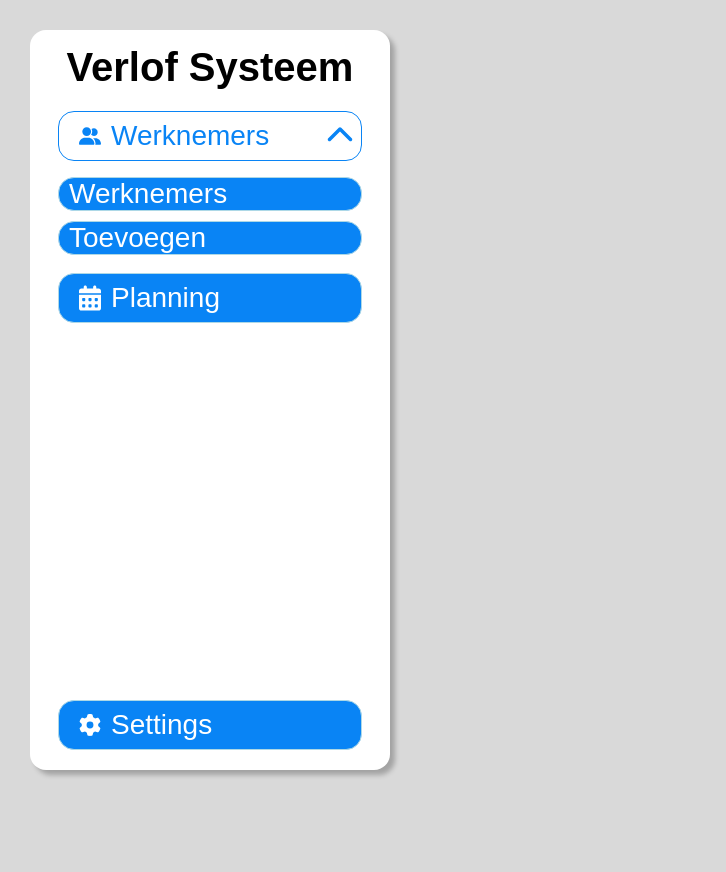
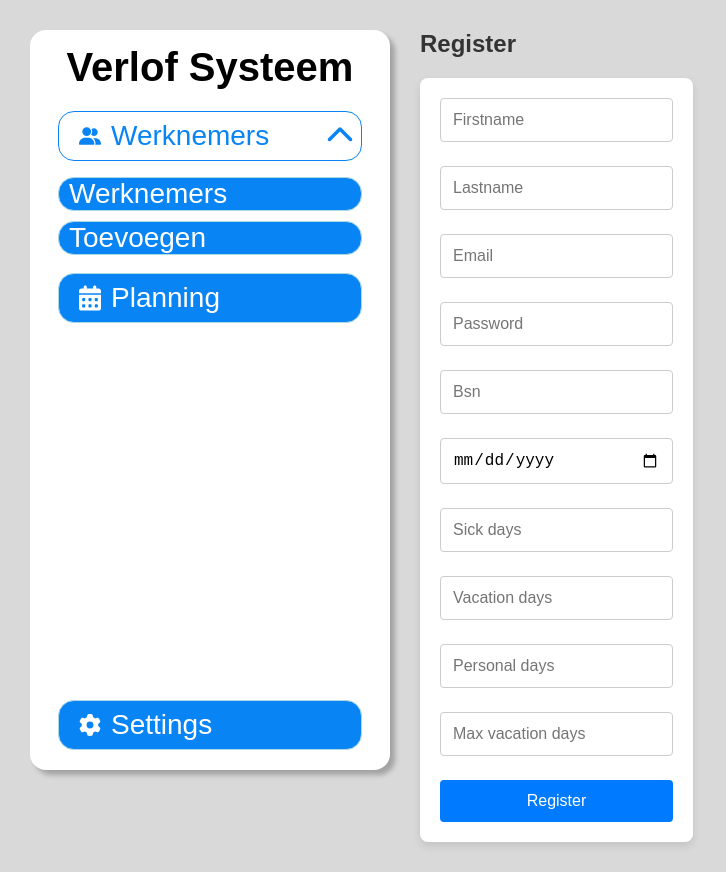
Before and after one commit to jordiverbeek/geoprofs-frontend, a React app: page /register in a window 1280 px wide. Shown: the whole page, without its empty margins (0-726 px from the left). Before the commit the page ends 800 px from the top, so only its background shows below. Built offline with nearby package versions, Linux system fonts and the light colour scheme; the HTML template or start-up script is replaced by a standard one.

Commit message:
Dashboard

```diff
--- a/src/App.jsx
+++ b/src/App.jsx
@@ -2,6 +2,7 @@ import { useState } from 'react'
 import { BrowserRouter, Routes, Route } from 'react-router-dom'
 import Home from './pages/Home'
 import Login from './pages/Login'
+import Register from './pages/Register'
 import Sidebar from './components/Sidebar'
 
 function App() {
@@ -15,6 +16,7 @@ function App() {
                     <Routes>
                         <Route path="/" element={<Home />} />
                         <Route path="/login" element={<Login />} />
+                        <Route path="/register" element={<Register />} />
                     </Routes>
                 </section>
             </BrowserRouter>
--- a/src/components/Sidebar.jsx
+++ b/src/components/Sidebar.jsx
@@ -1,16 +1,18 @@
 import React, { useState } from 'react';
-import { Link } from 'react-router-dom';
+import { Link, useNavigate } from 'react-router-dom';
 import { FontAwesomeIcon } from '@fortawesome/react-fontawesome';
 import { faCalendarDays, faUserGroup, faGear, faChevronDown } from '@fortawesome/free-solid-svg-icons';
 
 const Sidebar = () => {
     const [active, setActive] = useState(true);
-
+    const navigate = useNavigate();
     return (
         <section className='vlx-sidebar'>
             <div className='container'>
                 <div className='container-top'>
-                    <h1>Verlof Systeem</h1>
+                    <h1 onClick={() => navigate('/')}>
+                        Verlof Systeem
+                    </h1>
                     <Link className={`a ${active ? 'active' : ''}`} to={'/werknemers'} onClick={() => setActive(!active)}>
                         <FontAwesomeIcon className='icons' icon={faUserGroup} />
                         Werknemers
--- a/src/index.css
+++ b/src/index.css
@@ -1,11 +1,11 @@
 * { margin: 0px; padding: 0px; box-sizing: border-box; }
 body { background-color: #D9D9D9; font-family: 'Ubuntu', sans-serif; }
-.vlx-main-page { width: 100%; height: 100%; display: flex; justify-content: space-between; }
+.vlx-main-page { width: 100%; height: 100%; display: grid; grid-template-columns: 360px auto; gap: 30px; padding: 30px; }
 
 
 
 .vlx-body {  }
-.vlx-body { padding: 30px; width: 60%; display: flex; }
+.vlx-body { width: 100%; display: flex; }
 
 
 
@@ -13,7 +13,7 @@ body { background-color: #D9D9D9; font-family: 'Ubuntu', sans-serif; }
 
 
 .vlx-sidebar {  }
-.vlx-sidebar { width: 360px; height: calc(100vh - 60px); display: flex; justify-content: center; background-color: #ffffff; box-shadow: 5px 5px 5px 0px rgba(0,0,0,.25); color: #fff; padding: 10px; margin: 30px; border-radius: 16px; }
+.vlx-sidebar { width: 360px; height: calc(100vh - 60px); display: flex; justify-content: center; background-color: #ffffff; box-shadow: 5px 5px 5px 0px rgba(0,0,0,.25); color: #fff; padding: 10px; border-radius: 16px; }
 .vlx-sidebar .container { width: 100%; height: 100%; display: flex; flex-direction: column; justify-content: space-between;}
 .vlx-sidebar .container .container-top { width: 100%; height: 50%; display: flex; flex-direction: column; gap: 1rem; }
 .vlx-sidebar .container h1 { color: #000; font-size: 40px; font-weight: 900; text-align: center; margin: 5px 5px;}
--- a/src/main.jsx
+++ b/src/main.jsx
@@ -2,6 +2,7 @@ import { StrictMode } from 'react'
 import { createRoot } from 'react-dom/client'
 import App from './App.jsx'
 import './index.css'
+import './nick.css'
 
 createRoot(document.getElementById('root')).render(
   <StrictMode>
--- /dev/null
+++ b/src/nick.css
@@ -0,0 +1,20 @@
+.register-from { display: flex; flex-direction: column; gap: 1.5rem; width: 100%; max-width: 400px; padding: 20px; background-color: white; border-radius: 8px; box-shadow: 0 4px 8px rgba(0, 0, 0, 0.1); }
+.register-from input { padding: 12px; border: 1px solid #ccc; border-radius: 4px; font-size: 16px; width: 100%; }
+.register-from button { padding: 12px; background-color: #007bff; color: white; border: none; border-radius: 4px; font-size: 16px; cursor: pointer; transition: background-color 0.3s ease; }
+.register-from button:hover { background-color: #0056b3; }
+h1 { font-size: 24px; margin-bottom: 20px; color: #333; }
+
+
+
+
+
+
+
+
+.dashboard { width: 100%; display: flex; flex-direction: column; gap: 30px; }
+.dashboard .widgets { display: flex; justify-content: space-between; gap: 30px; }
+.dashboard .widget { background-color: white; border-radius: 8px; padding: 16px; min-height: 150px; width: 25%; text-align: center; box-shadow: 5px 5px 5px rgba(0, 0, 0, 0.25); display: grid; place-content: center; }
+.dashboard .widget h3 { margin: 0; font-size: 18px; color: black; }
+.dashboard .widget p { font-size: 24px; font-weight: bold; color: black; margin: 5px 0 0 0; }
+
+.dashboard .content { background-color: white; border-radius: 8px; padding: 30px; height: 100%; box-shadow: 5px 5px 5px rgba(0, 0, 0, 0.25); }
--- a/src/pages/Home.jsx
+++ b/src/pages/Home.jsx
@@ -1,14 +1,34 @@
-import React from 'react'
+import React from 'react';
 
 const Home = () => {
-  return (
-    <section>
-        <div>
-            <h1>Home</h1>
-            <p>Welcome to the Home</p>
+    return (
+        <div className='dashboard'>
+
+            <div className='widgets'>
+                <div className='widget'>
+                    <h3>Aanwezigen</h3>
+                    <p>17</p>
+                </div>
+                <div className='widget'>
+                    <h3>Afwezigen</h3>
+                    <p>5</p>
+                </div>
+                <div className='widget'>
+                    <h3>ziekte percentage</h3>
+                    <p>100%</p>
+                </div>
+                <div className='widget'>
+                    <h3>Verlof uren</h3>
+                    <p>23</p>
+                </div>
+            </div>
+
+            <div className='content'>
+                {/* Content below the stats, if any */}
+            </div>
+
         </div>
-    </section>
-  )
+    );
 }
 
-export default Home
+export default Home;
--- /dev/null
+++ b/src/pages/Register.jsx
@@ -0,0 +1,153 @@
+import React, { useState } from 'react';
+
+const Register = () => {
+    const [formData, setFormData] = useState({
+        username: '',
+        email: '',
+        password: '',
+        confirmPassword: ''
+    });
+
+    const [errorMessage, setErrorMessage] = useState('');
+    const [successMessage, setSuccessMessage] = useState('');
+
+    const handleChange = (e) => {
+        const { name, value } = e.target;
+        setFormData({
+            ...formData,
+            [name]: value
+        });
+    };
+
+    const handleSubmit = (e) => {
+        e.preventDefault();
+
+        // Reset messages
+        setErrorMessage('');
+        setSuccessMessage('');
+
+        // Check if passwords match
+
+            // Handle form submission (e.g., API call)
+            console.log('Form Submitted', formData);
+
+            // Clear the form fields after submission
+            setFormData({
+                firstname: '',
+                lastname: '',
+                email: '',
+                password: '',
+                bsn: '',
+                date_of_service: '',
+                sick_days: '',
+                vacation_days: '',
+                personal_days: '',
+                max_vacation_days: ''
+
+            });
+
+            // Show success message
+            setSuccessMessage('Registration successful!');
+
+    };
+
+    return (
+        <div>
+            <div className='container-form'>
+                <h1>Register</h1>
+                <form onSubmit={handleSubmit} className='register-from'>
+                    <input
+                        type="text"
+                        name="firstname"
+                        placeholder="Firstname"
+                        value={formData.firstname}
+                        onChange={handleChange}
+                        required
+                    />
+                    <input
+                        type="text"
+                        name="lastname"
+                        placeholder="Lastname"
+                        value={formData.lastname}
+                        onChange={handleChange}
+                        required
+                    />
+                    <input
+                        type="email"
+                        name="email"
+                        placeholder="Email"
+                        value={formData.email}
+                        onChange={handleChange}
+                        required
+                    />
+                    <input
+                        type="password"
+                        name="password"
+                        placeholder="Password"
+                        value={formData.password}
+                        onChange={handleChange}
+                        required
+                    />
+                    <input
+                        type="text"
+                        name="bsn"
+                        placeholder="Bsn"
+                        value={formData.bsn}
+                        onChange={handleChange}
+                        required
+                    />
+                    <input
+                        type="date"
+                        name="date_of_service"
+                        placeholder="Date of service"
+                        value={formData.date_of_service}
+                        onChange={handleChange}
+                        required
+                    />
+                    <input
+                        type="number"
+                        name="sick_days"
+                        placeholder="Sick days"
+                        value={formData.sick_days}
+                        onChange={handleChange}
+                        required
+                    />
+                    <input
+                        type="number"
+                        name="vacation_days"
+                        placeholder="Vacation days"
+                        value={formData.vacation_days}
+                        onChange={handleChange}
+                        required
+                    />
+                    <input
+                        type="number"
+                        name="personal_days"
+                        placeholder="Personal days"
+                        value={formData.personal_days}
+                        onChange={handleChange}
+                        required
+                    />
+                    <input
+                        type="number"
+                        name="max_vacation_days"
+                        placeholder="Max vacation days"
+                        value={formData.max_vacation_days}
+                        onChange={handleChange}
+                        required
+                    />
+
+                    {/* Display error message */}
+                    {errorMessage && <p style={{ color: 'red' }}>{errorMessage}</p>}
+
+                    {/* Display success message */}
+                    {successMessage && <p style={{ color: 'green' }}>{successMessage}</p>}
+
+                    <button type="submit">Register</button>
+                </form>
+            </div>
+        </div>
+    );
+};
+
+export default Register;
```
